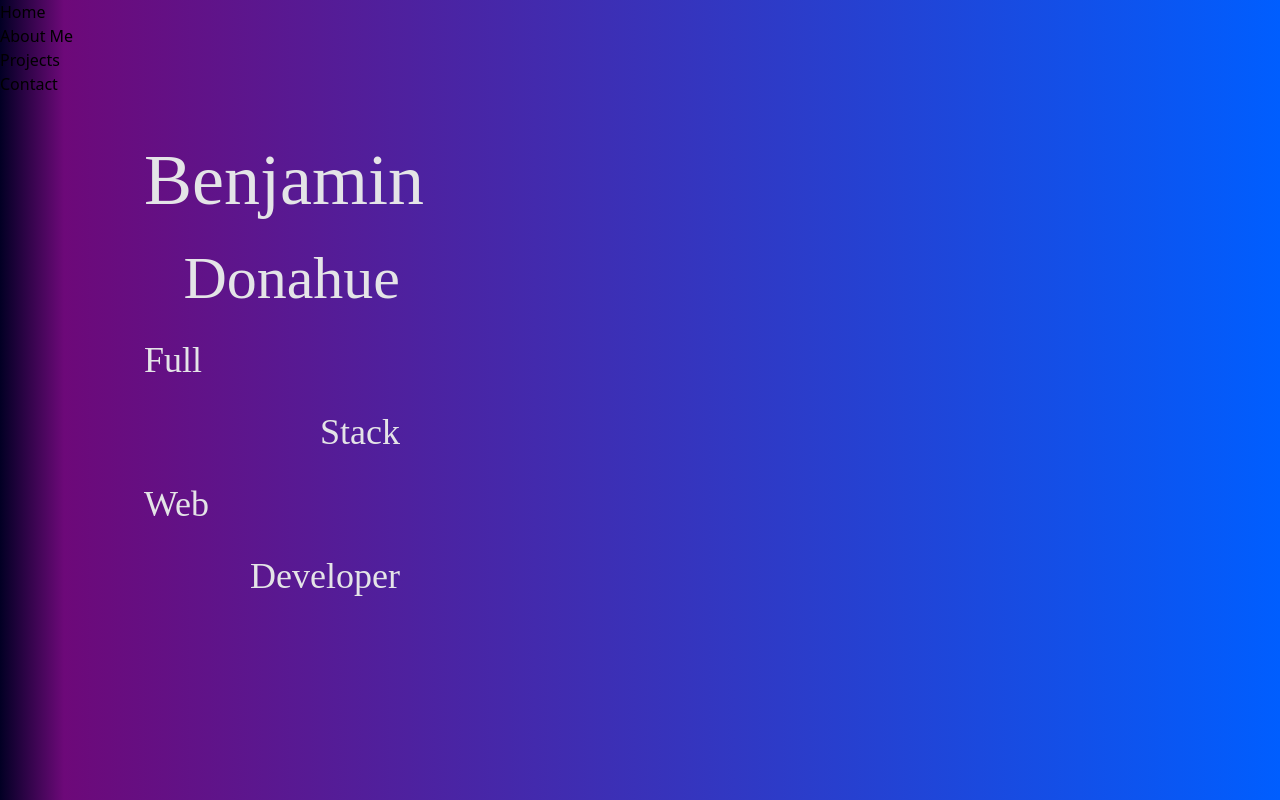
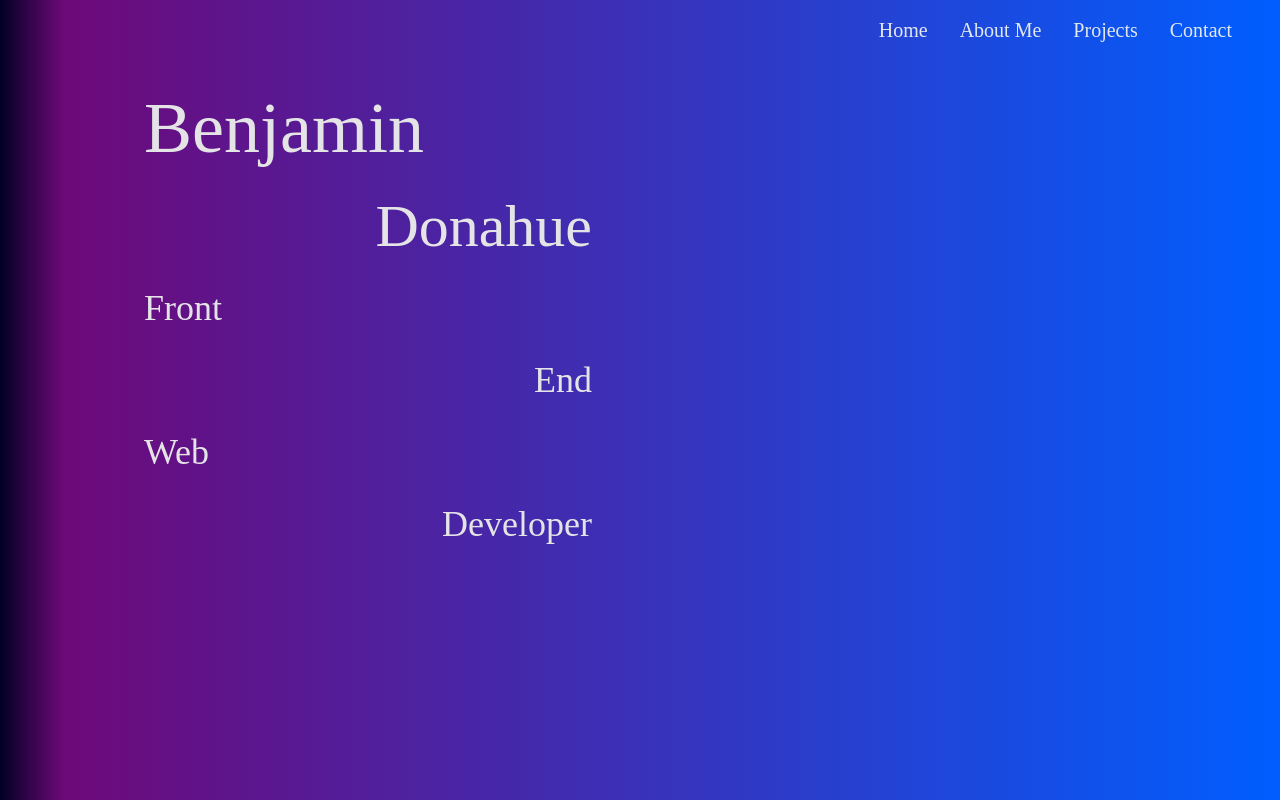
Before and after one commit to OblivionNoirV2/portfolio, a React (Create React App) app: page / in a window 1280 px wide. Built offline with nearby package versions, Linux system fonts and the light colour scheme; a web font is replaced by a local one.

Commit message:
Nav setup

```diff
--- a/src/home.tsx
+++ b/src/home.tsx
@@ -2,15 +2,17 @@
 
 const NameSegment = () => {
     return (
-        <ul className="flex flex-col space-y-8 name-box ml-36
-        mt-12 text-zinc-200  w-1/5">
-            <li className="flex text-7xl">Benjamin</li>
-            <li className="flex text-6xl">Donahue</li>
-            <li className="flex text-4xl">Full</li>
-            <li className="flex text-4xl">Stack</li>
-            <li className="flex text-4xl">Web</li>
-            <li className="flex text-4xl">Developer</li>
-        </ul>
+        <main className="ml-36 mr-auto">
+            <ul className="flex flex-col space-y-8 name-box
+        mt-12 text-zinc-200 max-w-md">
+                <li className="flex text-7xl self-start">Benjamin</li>
+                <li className="flex text-6xl">Donahue</li>
+                <li className="flex text-4xl">Front</li>
+                <li className="flex text-4xl">End</li>
+                <li className="flex text-4xl">Web</li>
+                <li className="flex text-4xl">Developer</li>
+            </ul>
+        </main>
     );
 };
 
--- a/src/showtime.tsx
+++ b/src/showtime.tsx
@@ -11,7 +11,8 @@ const NavBar = () => {
   return (
     <main>
       <nav>
-        <ul>
+        <ul className='flex justify-end space-x-8 mr-12 mt-4
+        text-xl text-slate-200'>
           <li>
             <Link to="/">Home</Link>
           </li>
--- a/src/sparkles.css
+++ b/src/sparkles.css
@@ -9,11 +9,18 @@ body {
   background-image: linear-gradient(90deg, rgba(2, 0, 36, 1) 0%, rgb(109, 9, 121) 5%, rgb(0, 94, 255) 100%);
 }
 
-.name-box {
+.name-box,
+nav {
   font-family: "Chivo Mono";
 }
 
 .name-box>li:nth-child(2n) {
-  justify-content: flex-end;
+  align-self: self-end;
+
 
 }
+
+.name-box>li:nth-child(2n+1) {
+  align-self: self-start;
+
+}
```
